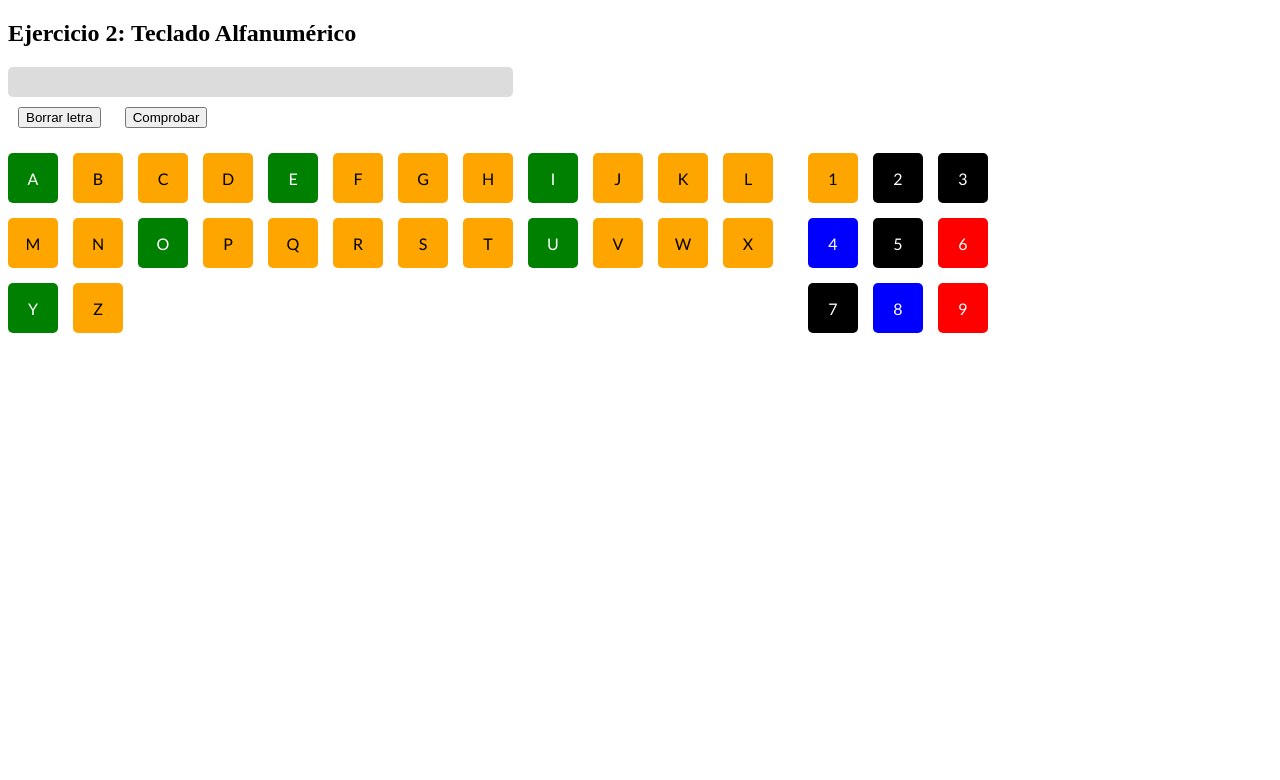
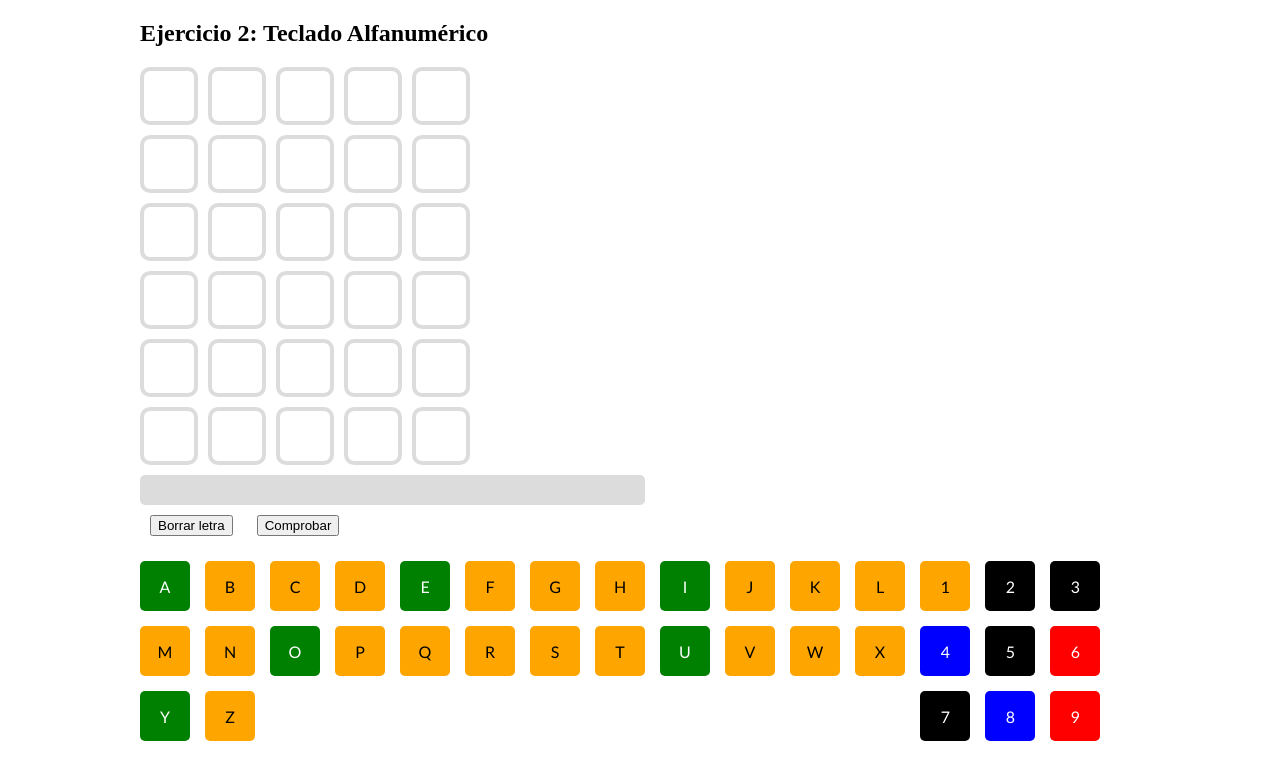
Before and after one commit to AntonOr-sp/M06-Ejercicios, a plain HTML site: page DOM/index.html in a window 1280 px wide. Drawn offline with Linux system fonts and the light colour scheme; no server answers.

Commit message:
Adevinar palabras matriz

```diff
--- a/DOM/Scripts.js
+++ b/DOM/Scripts.js
@@ -108,6 +108,7 @@ function escribeTecla(letra) {
     if (miTexto.textContent.length < 5) {
         miTexto.textContent += letra
         console.log("Has añadido " + letra + " y ahora hay: " + miTexto.textContent)
+        miTexto.style.backgroundColor = "rgb(220, 220, 220)";
     } else {
         miTexto.style.backgroundColor = "red";
         console.log("Demasiado largo");
@@ -145,9 +146,54 @@ function palabraSecreta() {
         });
 }
 
+function matrizLetras() {
+    let matriz = document.getElementById("matriz");
+
+    for (let i = 1; i < 7; i++) {
+        let line = document.createElement("div");
+        line.innerHTML = "";
+        line.setAttribute("id", "line" + i);
+
+        matriz.appendChild(line);
+
+        for (let a = 1; a < 6; a++) {
+            let cajaLetra = document.createElement("div");
+            cajaLetra.idName = "caja" + i + a;
+            cajaLetra.setAttribute("id", "caja" + i + "-" + a);
+
+            let lineID = document.getElementById("line" + i);
+            lineID.appendChild(cajaLetra);
+        }
+
+        //tecla.setAttribute('onclick', "escribeTecla('" + i + "')");
+
+
+    }
+}
+
+function escribeTecla(letra) {
+    console.log(letra);
+
+    let linea = 0;
+    let caja = 0;
+
+
+    let miTexto = document.getElementById(linea + "-" + caja);
+
+    if (miTexto.textContent.length < 5) {
+        miTexto.textContent += letra
+        console.log("Has añadido " + letra + " y ahora hay: " + miTexto.textContent)
+        miTexto.style.backgroundColor = "rgb(220, 220, 220)";
+    } else {
+        miTexto.style.backgroundColor = "red";
+        console.log("Demasiado largo");
+    }
+}
 
 tecladoABC();
 
 tecladoNumerico();
 
 palabraSecreta();
+
+matrizLetras();
--- a/DOM/index.html
+++ b/DOM/index.html
@@ -48,6 +48,18 @@
         button {
             margin: 10px;
         }
+
+        #matriz>div {
+            display: flex;
+        }
+
+        #matriz>*>div {
+            width: 50px;
+            height: 50px;
+            border: 4px solid rgb(220, 220, 220);
+            border-radius: 10px;
+            margin: 0 10px 10px 0;
+        }
     </style>
 </head>
 
@@ -60,22 +72,27 @@
 
     <div id="contenedor"></div> -->
 
-    <section>
+    <section style="width: 1000px; margin-left: auto; margin-right: auto;">
         <h2>Ejercicio 2: Teclado Alfanumérico</h2>
         <main>
-            <div id="miTexto"></div>
+            <article id="matriz">
 
-            <button id="boton" onclick="borraLetra()">Borrar letra</button>
-            <button id="boton" onclick="comprobar()">Comprobar</button>
+            </article>
+            <article>
+                <div id="miTexto"></div>
 
-            <div class="boxTeclados">
+                <button id="boton" onclick="borraLetra()">Borrar letra</button>
+                <button id="boton" onclick="comprobar()">Comprobar</button>
+            </article>
+
+            <article class="boxTeclados">
                 <div id="tecladoABC">
 
                 </div>
                 <div id="teclado">
 
                 </div>
-            </div>
+            </article>
         </main>
     </section>
 
```
